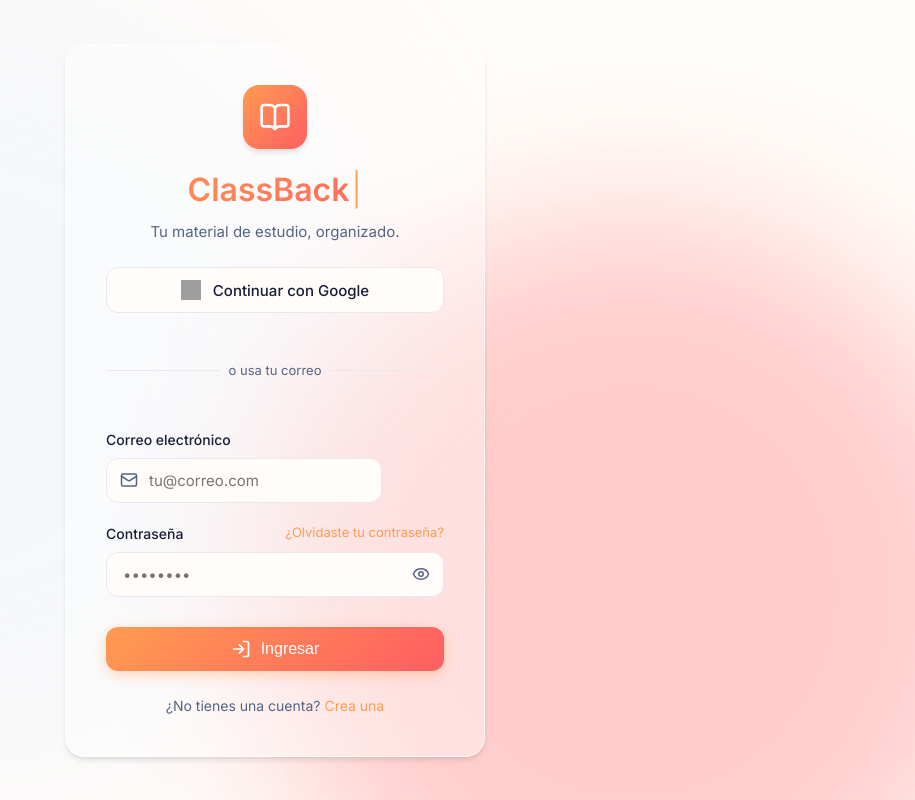
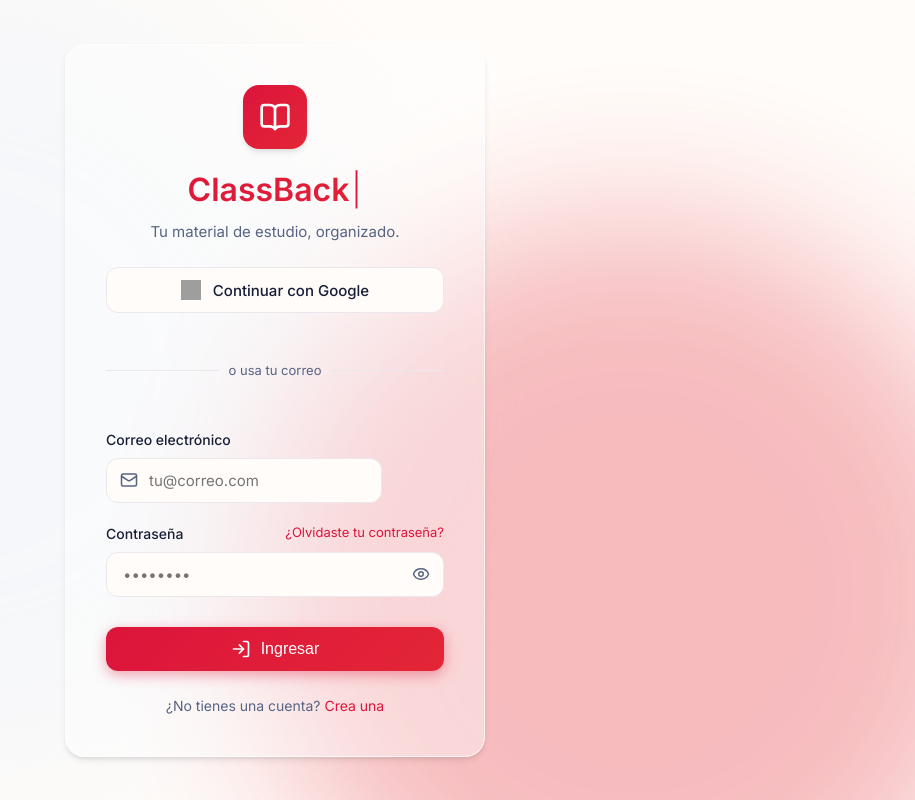
Before and after one commit to brujavsen/classback, a React (Vite) app: page /login in a window 1280 px wide. Shown: the whole page, without its empty margins (365-1280 px from the left). Built offline with nearby package versions, Linux system fonts and the light colour scheme; no server answers; grey boxes are pictures that could not be loaded.

Commit message:
style: change primary color to crimson and fix white theme

```diff
--- a/src/index.css
+++ b/src/index.css
@@ -14,10 +14,8 @@
   /* Texto azul marino en lugar de gris carbón */
   --text-primary: #171E36;
   --text-secondary: #566483;
-  --accent-primary: #FF9B51;
-  /* Naranja pedido por el usuario */
-  --accent-secondary: #FF5E62;
-  /* Coral vibrante para un gradiente espectacular */
+  --accent-primary: #DC143C;
+  --accent-secondary: #E32636;
   --accent-gradient: linear-gradient(135deg, var(--accent-primary) 0%, var(--accent-secondary) 100%);
   --border-color: #EAE8EC;
   --error: #ef4444;
@@ -32,25 +30,6 @@
   font-family: 'Inter', system-ui, -apple-system, sans-serif;
 }
 
-@media (prefers-color-scheme: dark) {
-  :root {
-    /* Modo oscuro: Azul marino profundo en vez de gris oscuro */
-    --bg-primary: #0B1120;
-    --bg-anim-1: #0B1120;
-    --bg-anim-2: #0F172A;
-    --bg-anim-3: #121A30;
-    --bg-anim-4: #0C1324;
-    --bg-secondary: #141C2F;
-    --bg-glass: rgba(20, 28, 47, 0.849);
-    --border-glass: rgba(255, 255, 255, 0.1);
-    --text-primary: #F8FAFC;
-    --text-secondary: #A0ABC0;
-    --border-color: #1E293B;
-    --shadow-sm: 0 1px 3px rgba(0, 0, 0, 0.3);
-    --shadow-md: 0 4px 6px -1px rgba(0, 0, 0, 0.4);
-    --shadow-lg: 0 10px 15px -3px rgba(0, 0, 0, 0.5);
-  }
-}
 
 
 * {
@@ -180,12 +159,12 @@ h6 {
   font-weight: 500;
   cursor: pointer;
   transition: var(--transition);
-  box-shadow: 0 4px 14px 0 rgba(255, 155, 81, 0.39);
+  box-shadow: 0 4px 14px 0 rgba(220, 20, 60, 0.39);
 }
 
 .btn-primary:hover {
   transform: translateY(-2px);
-  box-shadow: 0 6px 20px rgba(255, 155, 81, 0.23);
+  box-shadow: 0 6px 20px rgba(220, 20, 60, 0.23);
 }
 
 .btn-primary:active {
```
